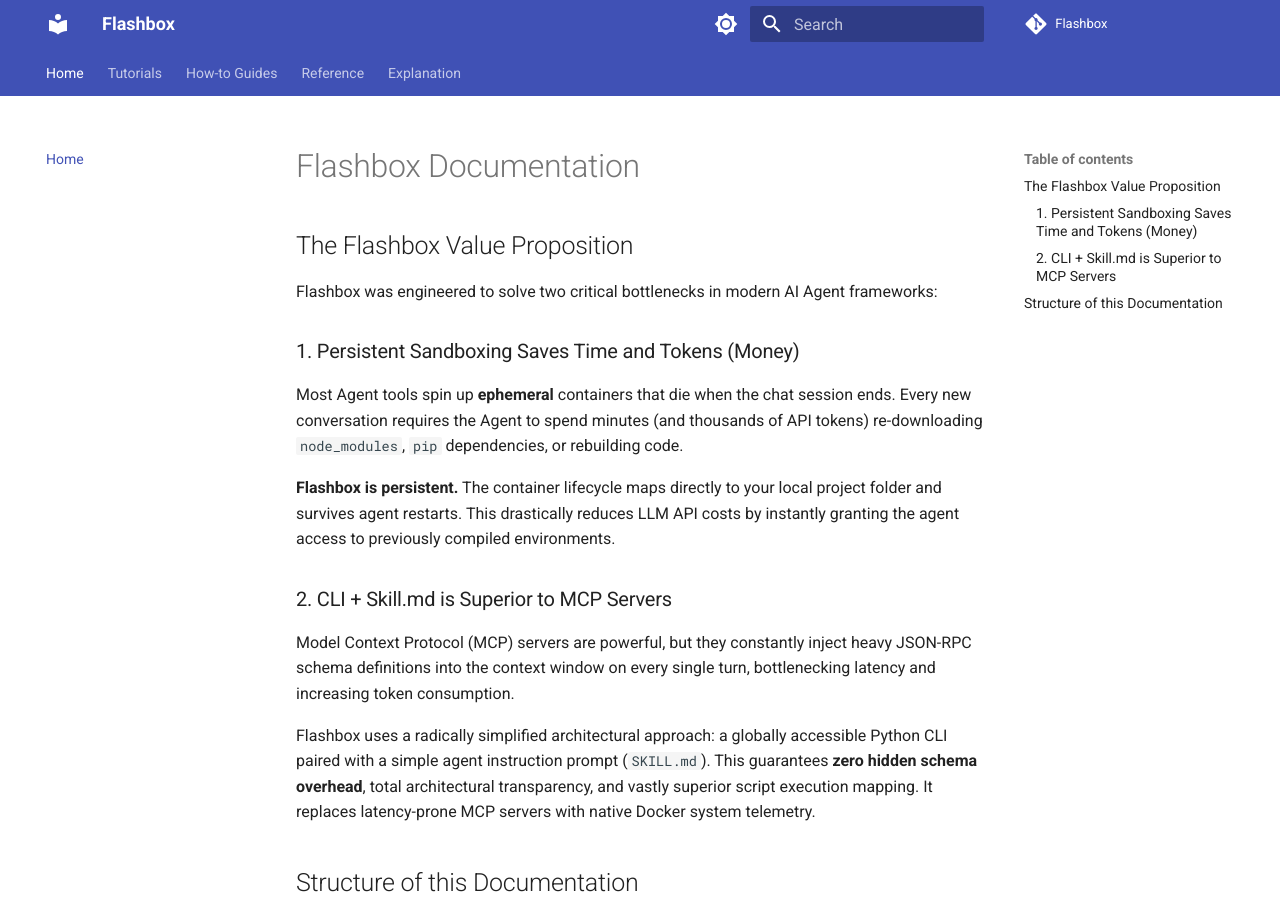
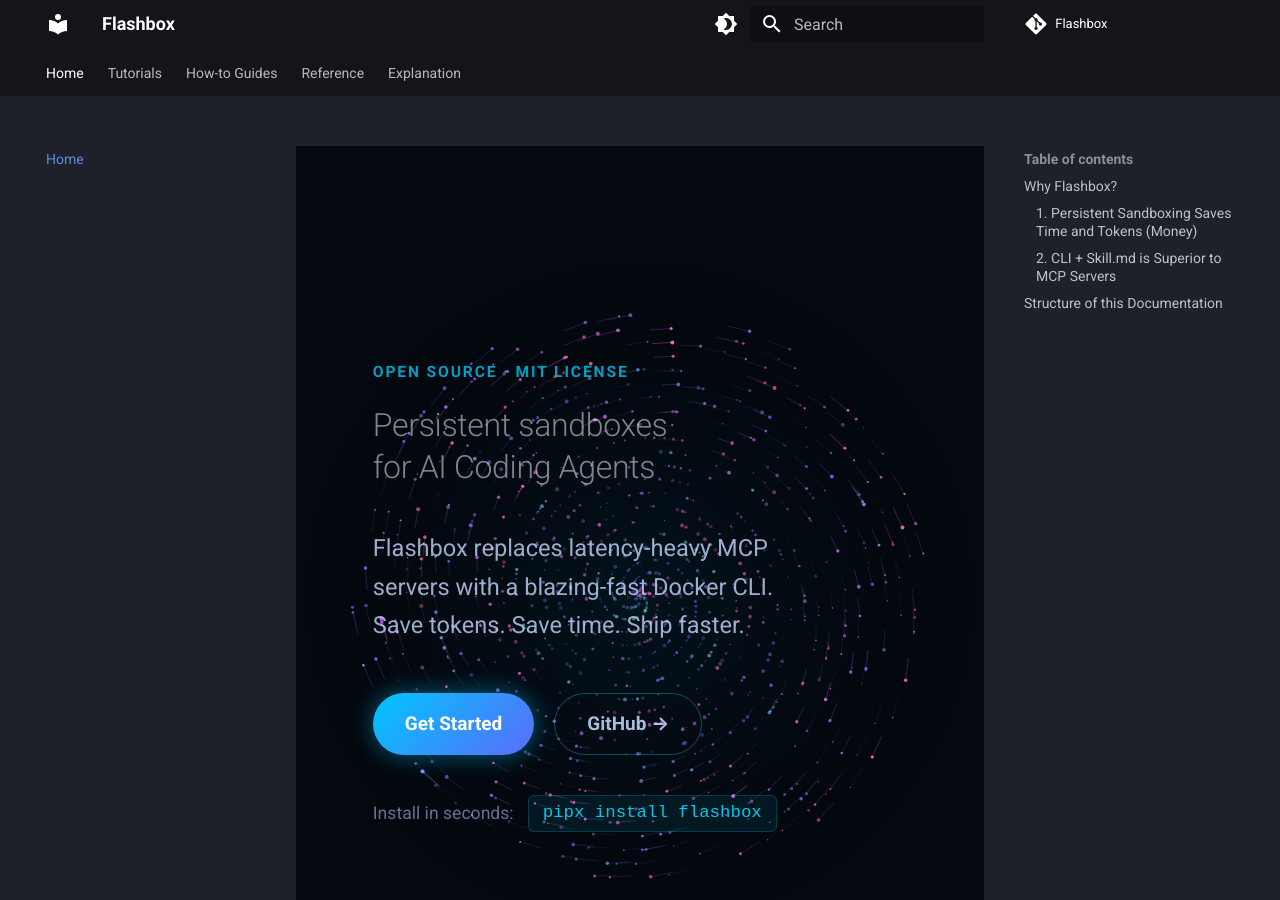
Before and after one commit to markeyser/flashbox, an MkDocs documentation site: the page built from docs/index.md, in a window 1280 px wide and 900 px high. Built offline with MkDocs 1.6.1 and Material for MkDocs 9.7.7, drawn with Linux system fonts in a browser that asks for light colours; comment, search, counter and statistics services are not loaded; some of the changed text lies outside the part shown.

Commit message:
feat: Add dynamic hero homepage with animated canvas spiral

```diff
--- /dev/null
+++ b/docs/assets/hero-particles.js
@@ -0,0 +1,90 @@
+(function () {
+  "use strict";
+
+  const canvas = document.getElementById("fb-canvas");
+  if (!canvas) return;
+  const ctx = canvas.getContext("2d");
+
+  let W, H, cx, cy, frame = 0;
+  const ARMS = 6;
+  const PARTICLES_PER_ARM = 180;
+  const MAX_R = 0.42; // fraction of min(W,H)
+
+  function resize() {
+    W = canvas.width = canvas.offsetWidth;
+    H = canvas.height = canvas.offsetHeight;
+    cx = W / 2;
+    cy = H / 2;
+  }
+  resize();
+  window.addEventListener("resize", resize);
+
+  // Build particle pool once
+  const particles = [];
+  for (let arm = 0; arm < ARMS; arm++) {
+    for (let i = 0; i < PARTICLES_PER_ARM; i++) {
+      const t = i / PARTICLES_PER_ARM; // 0..1 along arm
+      particles.push({
+        arm,
+        t,
+        speed: 0.00018 + Math.random() * 0.00012,
+        size: 0.6 + Math.random() * 1.4,
+        opacity: 0.35 + Math.random() * 0.65,
+        phase: Math.random() * Math.PI * 2,
+      });
+    }
+  }
+
+  function draw() {
+    frame++;
+    ctx.clearRect(0, 0, W, H);
+
+    // Subtle radial background glow
+    const grd = ctx.createRadialGradient(cx, cy, 0, cx, cy, Math.min(W, H) * 0.5);
+    grd.addColorStop(0, "rgba(0,200,255,0.06)");
+    grd.addColorStop(1, "rgba(0,0,0,0)");
+    ctx.fillStyle = grd;
+    ctx.fillRect(0, 0, W, H);
+
+    const R = Math.min(W, H) * MAX_R;
+    const time = frame * 0.001;
+
+    particles.forEach((p) => {
+      // Animate t forward, wrap at 1
+      p.t = (p.t + p.speed) % 1;
+
+      const armAngle = (p.arm / ARMS) * Math.PI * 2;
+      const spiral = p.t * Math.PI * 7; // total wind of each arm
+      const angle = armAngle + spiral + time * 0.12;
+      const r = p.t * R;
+
+      const x = cx + Math.cos(angle) * r;
+      const y = cy + Math.sin(angle) * r;
+
+      // Colour: cyan → indigo based on arm + t
+      const hue = 185 + p.arm * 25 + p.t * 40;
+      const alpha = p.opacity * (0.4 + 0.6 * p.t); // fade in from centre
+
+      ctx.beginPath();
+      ctx.arc(x, y, p.size, 0, Math.PI * 2);
+      ctx.fillStyle = `hsla(${hue}, 100%, 72%, ${alpha})`;
+      ctx.fill();
+
+      // Tiny trailing line for the outer particles
+      if (p.t > 0.55) {
+        const prevAngle = angle - 0.08;
+        const prevR = r - 3;
+        ctx.beginPath();
+        ctx.moveTo(cx + Math.cos(prevAngle) * prevR, cy + Math.sin(prevAngle) * prevR);
+        ctx.lineTo(x, y);
+        ctx.strokeStyle = `hsla(${hue}, 100%, 72%, ${alpha * 0.3})`;
+        ctx.lineWidth = p.size * 0.5;
+        ctx.stroke();
+      }
+    });
+
+    requestAnimationFrame(draw);
+  }
+
+  draw();
+})();
--- /dev/null
+++ b/docs/assets/hero.css
@@ -0,0 +1,131 @@
+/* ── Hero container ─────────────────────────────────────── */
+.fb-hero {
+  position: relative;
+  width: 100%;
+  height: 100vh;
+  min-height: 560px;
+  overflow: hidden;
+  background: #04080f;
+  display: flex;
+  align-items: center;
+}
+
+/* Canvas fills the entire hero */
+#fb-canvas {
+  position: absolute;
+  inset: 0;
+  width: 100%;
+  height: 100%;
+}
+
+/* ── Hero content card ──────────────────────────────────── */
+.fb-hero__content {
+  position: relative;
+  z-index: 2;
+  max-width: 600px;
+  padding: 0 6vw;
+}
+
+.fb-hero__eyebrow {
+  font-size: 0.78rem;
+  font-weight: 600;
+  letter-spacing: 0.12em;
+  text-transform: uppercase;
+  color: rgba(0, 210, 255, 0.75);
+  margin: 0 0 1rem;
+}
+
+.fb-hero__title {
+  font-size: clamp(2.2rem, 5vw, 3.6rem);
+  font-weight: 800;
+  line-height: 1.12;
+  color: #ffffff;
+  margin: 0 0 1.4rem;
+  letter-spacing: -0.02em;
+}
+
+.fb-hero__subtitle {
+  font-size: clamp(1rem, 2vw, 1.18rem);
+  color: rgba(200, 220, 255, 0.78);
+  line-height: 1.65;
+  margin: 0 0 2.4rem;
+}
+
+/* ── CTA buttons ────────────────────────────────────────── */
+.fb-hero__cta {
+  display: flex;
+  gap: 1rem;
+  flex-wrap: wrap;
+  margin-bottom: 2rem;
+}
+
+.fb-btn {
+  display: inline-flex;
+  align-items: center;
+  gap: 0.45rem;
+  padding: 0.72rem 1.6rem;
+  border-radius: 9999px;
+  font-size: 0.95rem;
+  font-weight: 700;
+  cursor: pointer;
+  text-decoration: none !important;
+  transition: transform 0.18s ease, box-shadow 0.18s ease, background 0.18s ease;
+}
+
+.fb-btn--primary {
+  background: linear-gradient(135deg, #00c6ff 0%, #5b6cf9 100%);
+  color: #fff !important;
+  box-shadow: 0 0 24px rgba(0, 198, 255, 0.45);
+}
+.fb-btn--primary:hover {
+  transform: translateY(-2px);
+  box-shadow: 0 0 38px rgba(0, 198, 255, 0.7);
+}
+
+.fb-btn--ghost {
+  background: transparent;
+  color: rgba(200, 220, 255, 0.85) !important;
+  border: 1.5px solid rgba(0, 210, 255, 0.35);
+}
+.fb-btn--ghost:hover {
+  background: rgba(0, 210, 255, 0.08);
+  border-color: rgba(0, 210, 255, 0.7);
+  transform: translateY(-2px);
+}
+
+/* ── Install snippet ────────────────────────────────────── */
+.fb-hero__install {
+  display: flex;
+  align-items: center;
+  gap: 0.7rem;
+  font-size: 0.88rem;
+  color: rgba(180, 200, 255, 0.55);
+  margin: 0;
+}
+.fb-hero__install span {
+  white-space: nowrap;
+}
+.fb-hero__install code {
+  background: rgba(0, 210, 255, 0.08);
+  border: 1px solid rgba(0, 210, 255, 0.2);
+  color: rgba(0, 220, 255, 0.9);
+  padding: 0.18rem 0.7rem;
+  border-radius: 6px;
+  font-size: 0.87rem;
+  font-family: "JetBrains Mono", "Fira Code", monospace;
+}
+
+/* ── Page content below the hero ───────────────────────── */
+.fb-page-content {
+  background: var(--md-default-bg-color);
+}
+
+/* Hide default MkDocs h1 on the hero page (title is in the hero HTML) */
+.fb-page-content h1:first-child {
+  display: none;
+}
+
+/* Remove default nav height offset so hero truly fills viewport */
+[data-md-component="header"] ~ .md-container .fb-hero {
+  margin-top: 0;
+}
--- a/docs/index.md
+++ b/docs/index.md
@@ -1,26 +1,30 @@
-# Flashbox Documentation
+---
+hero: true
+---
 
-## The Flashbox Value Proposition
+## Why Flashbox?
 
 Flashbox was engineered to solve two critical bottlenecks in modern AI Agent frameworks:
 
 ### 1. Persistent Sandboxing Saves Time and Tokens (Money)
+
 Most Agent tools spin up **ephemeral** containers that die when the chat session ends. Every new conversation requires the Agent to spend minutes (and thousands of API tokens) re-downloading `node_modules`, `pip` dependencies, or rebuilding code.
 
 **Flashbox is persistent.** The container lifecycle maps directly to your local project folder and survives agent restarts. This drastically reduces LLM API costs by instantly granting the agent access to previously compiled environments.
 
 ### 2. CLI + Skill.md is Superior to MCP Servers
+
 Model Context Protocol (MCP) servers are powerful, but they constantly inject heavy JSON-RPC schema definitions into the context window on every single turn, bottlenecking latency and increasing token consumption.
 
-Flashbox uses a radically simplified architectural approach: a globally accessible Python CLI paired with a simple agent instruction prompt (`SKILL.md`). This guarantees **zero hidden schema overhead**, total architectural transparency, and vastly superior script execution mapping. It replaces latency-prone MCP servers with native Docker system telemetry.
+Flashbox uses a radically simplified architectural approach: a globally accessible Python CLI paired with a simple agent instruction prompt (`SKILL.md`). This guarantees **zero hidden schema overhead**, total architectural transparency, and vastly superior script execution mapping.
 
 ## Structure of this Documentation
 
 If you are new to the Diátaxis framework, you'll find our documentation cleanly separated by its purpose:
 
-*   **[Tutorials](tutorials/getting-started.md)**: A step-by-step learning guide teaching you how to install Flashbox and instruct an AI to use it.
-*   **[How-to Guides](how-to/setup-persistent-volumes.md)**: Directions addressing specific problems, like securely mapping your repository code or tuning performance limits.
-*   **[Reference](reference/cli-commands.md)**: Accurate technical descriptions and lookup tables detailing the CLI flags, system dependencies, and telemetry components.
-*   **[Explanation](explanation/architecture.md)**: Broad conceptual discussions about the shift from BoxLite MCP to Flashbox CLI and why dynamic namespace routing makes your AI faster.
+- **[Tutorials](tutorials/getting-started.md)**: A step-by-step learning guide teaching you how to install Flashbox and instruct an AI to use it.
+- **[How-to Guides](how-to/setup-persistent-volumes.md)**: Directions addressing specific problems, like securely mapping your repository code or tuning performance limits.
+- **[Reference](reference/cli-commands.md)**: Accurate technical descriptions and lookup tables detailing the CLI flags, system dependencies, and telemetry components.
+- **[Explanation](explanation/architecture.md)**: Broad conceptual discussions about the shift from BoxLite MCP to Flashbox CLI and why dynamic namespace routing makes your AI faster.
 
 Enjoy building safely!
--- /dev/null
+++ b/docs/overrides/main.html
@@ -0,0 +1,33 @@
+{% extends "base.html" %}
+
+{% block content %}
+  {% if page.meta.hero %}
+  <div class="fb-hero">
+    <canvas id="fb-canvas"></canvas>
+    <div class="fb-hero__content">
+      <p class="fb-hero__eyebrow">Open Source · MIT License</p>
+      <h1 class="fb-hero__title">Persistent sandboxes<br>for AI Coding Agents</h1>
+      <p class="fb-hero__subtitle">
+        Flashbox replaces latency-heavy MCP servers with a blazing-fast Docker CLI.
+        Save tokens. Save time. Ship faster.
+      </p>
+      <div class="fb-hero__cta">
+        <a href="{{ 'tutorials/getting-started/' | url }}" class="fb-btn fb-btn--primary">Get Started</a>
+        <a href="https://github.com/markeyser/flashbox" class="fb-btn fb-btn--ghost" target="_blank">GitHub →</a>
+      </div>
+      <p class="fb-hero__install">
+        <span>Install in seconds:</span>
+        <code>pipx install flashbox</code>
+      </p>
+    </div>
+  </div>
+  <script src="{{ 'assets/hero-particles.js' | url }}"></script>
+  <div class="fb-page-content md-content">
+    <div class="md-content__inner">
+      {{ page.content }}
+    </div>
+  </div>
+  {% else %}
+    {{ super() }}
+  {% endif %}
+{% endblock %}
--- a/mkdocs.yml
+++ b/mkdocs.yml
@@ -4,6 +4,7 @@
 
 theme:
   name: material
+  custom_dir: docs/overrides
   features:
     - navigation.tabs
     - navigation.indexes
@@ -13,18 +14,21 @@
     - search.highlight
     - toc.follow
   palette:
+    - scheme: slate
+      primary: black
+      accent: cyan
+      toggle:
+        icon: material/brightness-4
+        name: Switch to light mode
     - scheme: default
-      primary: indigo
-      accent: deep purple
+      primary: black
+      accent: cyan
       toggle:
         icon: material/brightness-7
         name: Switch to dark mode
-    - scheme: slate
-      primary: indigo
-      accent: deep purple
-      toggle:
-        icon: material/brightness-4
-        name: Switch to light mode
+
+extra_css:
+  - assets/hero.css
 
 repo_name: Flashbox
 repo_url: https://github.com/markeyser/flashbox
```
